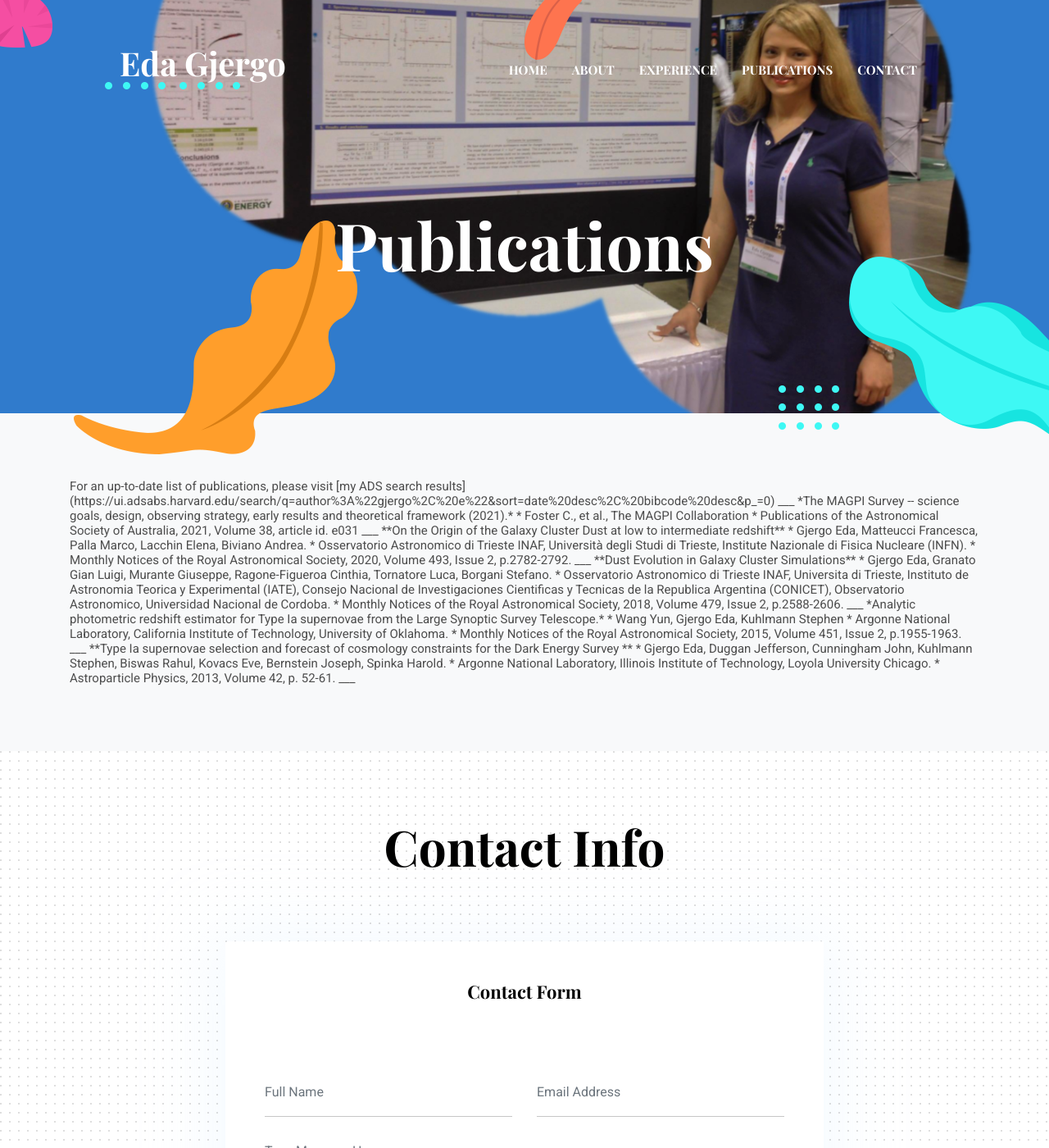
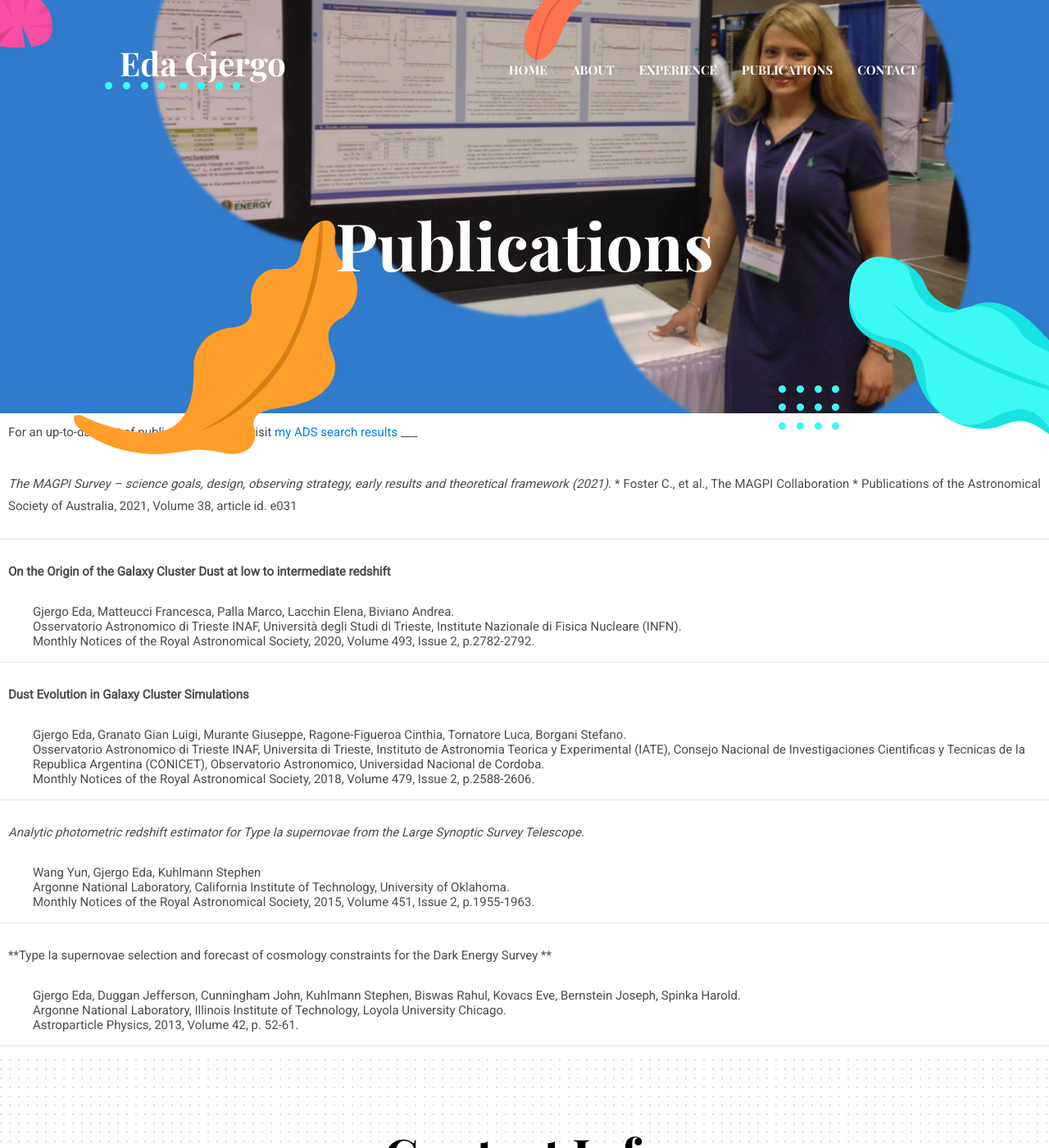
Before and after one commit to egjergo/egjergo.github.io, a Jekyll site: the page built from _pages/publications.md, in a window 1280 px wide and 1400 px high. Shown: the whole window at 82% size. Built offline with Jekyll 4.4.1, drawn with Linux system fonts in a browser that asks for light colours.

Commit message:
Update publications.md

```diff
--- a/_pages/publications.md
+++ b/_pages/publications.md
@@ -2,9 +2,6 @@
 layout: page2
 title: Publications
 ---
-
-<section class="section bg-light">
-    <div class="container">
 
 For an up-to-date list of publications, please visit [my ADS search results](https://ui.adsabs.harvard.edu/search/q=author%3A%22gjergo%2C%20e%22&sort=date%20desc%2C%20bibcode%20desc&p_=0)
 ___
@@ -44,10 +41,6 @@ ___
 ___
 
 
-</div>
-</section>
-
-
 <!-- clients
 <section class="section bg-light">
   <div class="container">
```
